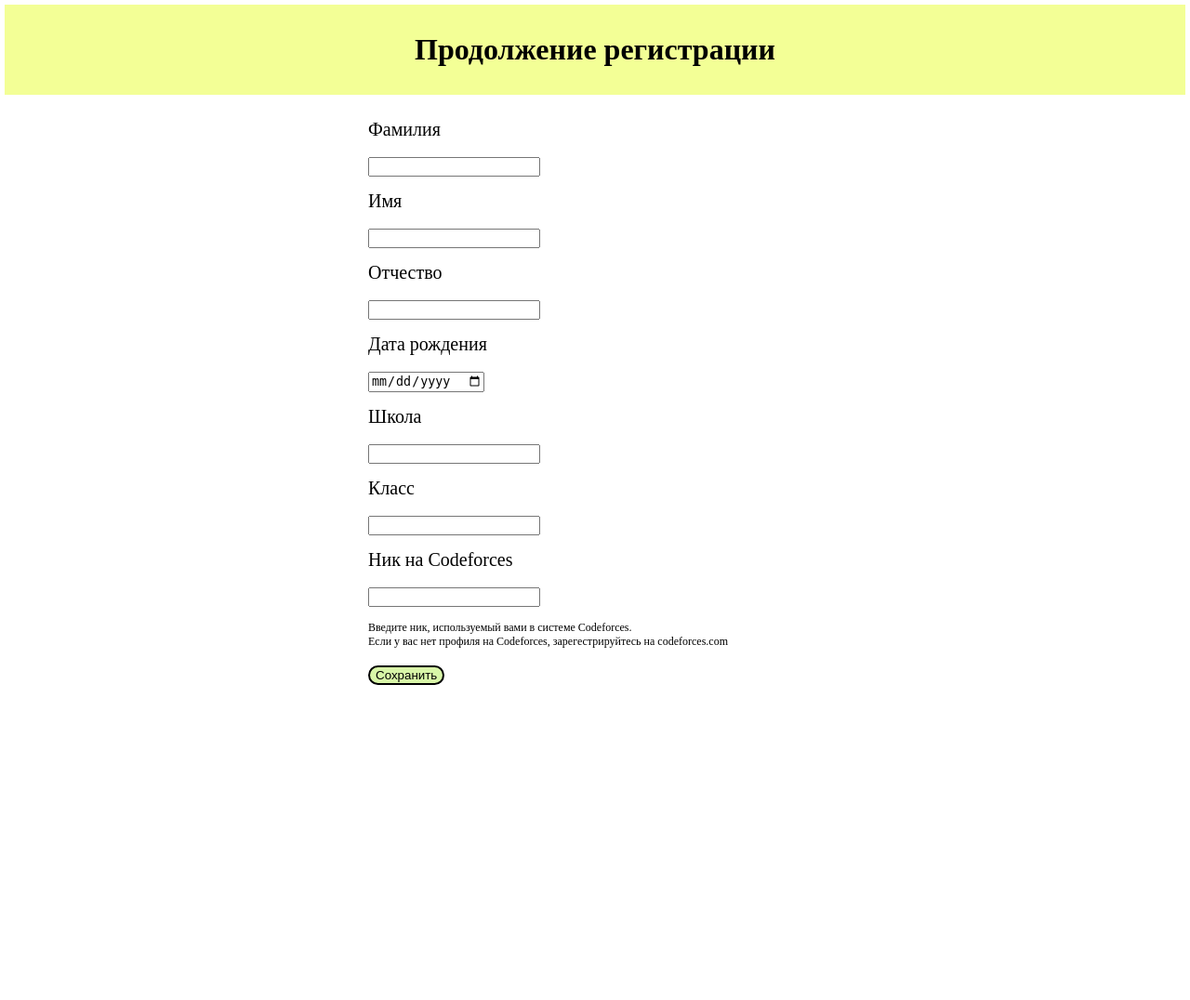
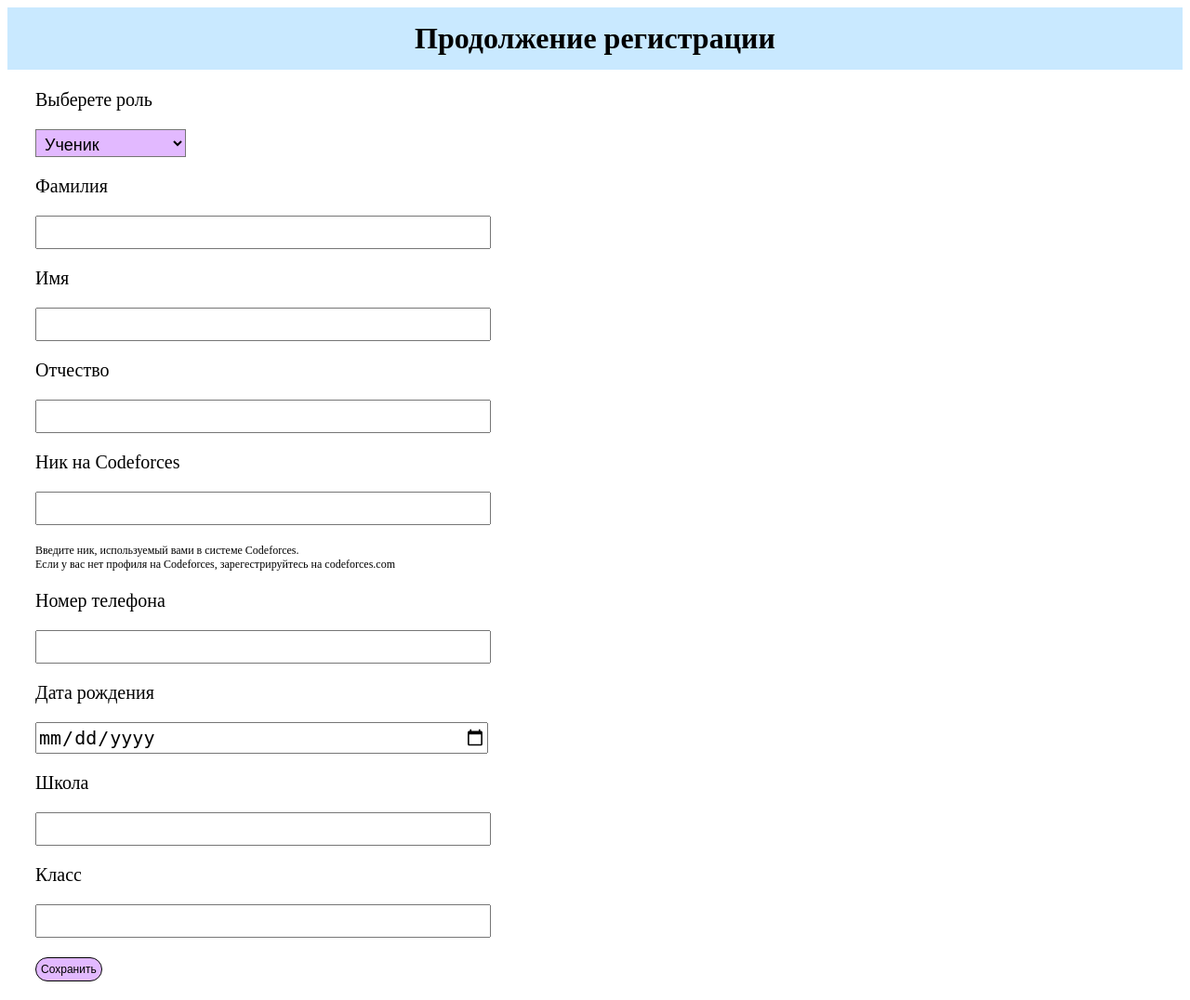
Before and after one commit to khuaigul/KTPMonitor, a Django app: page /continue_registration in a window 1280 px wide. Shown: the whole page at 93% size. Before the commit the page ends 737 px from the top, so only its background shows below. Run offline with Django 4.2, Linux system fonts and the light colour scheme.

Commit message:
registration forms

```diff
--- a/KTP/first_layer/content/static/main/css/ktpmonitor.css
+++ b/KTP/first_layer/content/static/main/css/ktpmonitor.css
@@ -8,13 +8,24 @@ h1{
 
 p {
 	font-size: 20px;
-	padding: 5px;
+/*	padding: 5px;*/
 }
 
 select{
-	margin-left: 20px;
-	text-align: right;
+/*	margin-left: 20px;*/
+	padding: 5px;
+	text-align: left;
+	font-size: 18px;
+	height: 30px;
+	background-color: #E2B9FF;
+
 }
+input{
+	width: 40%;
+	height: 30px;
+	font-size: 20px;
+}
+
 
 .header_empty h1{
 	margin: 0px;
@@ -23,11 +34,10 @@ select{
 }
 
 .block{
-	margin-left: 30%;
-	margin-right: 30%;
-	margin-top: 20px;
+	margin: 0px;
+	padding-left: 30px;
+	padding-right: 30px;
 }
-
 
 .menu p{
 	text-align: center;
@@ -47,15 +57,15 @@ select{
 	padding: 5px;
 }
 
-.reg button{
+/*.reg button{
 	text-align: center;
 	background-color: #D8F6A8;
 	border: 2px solid black;
 	border-radius: 15px;
-}
+}*/
 
 p{
-	margin: 5px;
+/*	margin: 5px;*/
 }
 
 h2{
@@ -67,20 +77,21 @@ h2{
 
 .header
 {
-	background-color: #F3FF96;
-	padding: 30px;
+	background-color: #C9E9FF;
+	padding: 15px;
 	margin-top: 0px;
 }
 
 body{
-	margin: 0px;
-	padding: 5px;
+	/*margin: 0px;
+	padding: 20px;*/
 }
 
 .usual_button{
-	background-color: #D8F6A8;
-	border: 2px solid black;
-	border-radius: 15px;
+	background-color: #E2B9FF;
+	border: 1px solid black;
+	border-radius: 30px;
+	padding: 5px;
 }
 
 .note{
@@ -97,3 +108,10 @@ body{
 	color: #21618C ;
 	text-decoration: underline;
 }
+
+.all_users{
+	font-size: 12px;
+}
+.student{
+/*	display: block;*/
+}
--- a/KTP/first_layer/content/templates/main/continue_registration.html
+++ b/KTP/first_layer/content/templates/main/continue_registration.html
@@ -13,54 +13,89 @@
 		Продолжение регистрации
 	</h1>
 	<div class="block">
+		<div id="role_selector">
+			<p>
+				Выберете роль
+			</p>
+			<select onchange="change_role()">
+				<option value="student" selected="selected">
+					Ученик
+				</option>
+				<option value="teacher">
+					Преподаватель
+				</option>
+			</select>
+		</div>
+		<div id = "lastname" class="all_users">
 			<p>
 				Фамилия
 			</p>
-	<p id="lastname">
+			<p>
 				<input type="" name="">
 			</p>
+		</div>
+		<div id = "firstname" class="all_users">
 			<p>
 				Имя
 			</p>
-	<p id="firstname">
+			<p>
 				<input type="" name="">
 			</p>
+		</div>
+		<div id = "secondname" class="all_users">
 			<p>
 				Отчество
 			</p>
-	<p id="secondname">
+			<p>
 				<input type="" name="">
 			</p>
-	<p>
-		Дата рождения
-	</p>
-	<p id = "birthdate">
-		<input type="date" name="">
-	</p>
-	<p>
-		Школа
-	</p>
-	<p id="school">
-		<input type="" name="">
-	</p>
-	<p>
-		Класс
-	</p>
-	<p id="form">
-		<input type="number" name="">
-	</p>
+		</div>
+		<div id = "nickname" class="all_users">
 			<p>
 				Ник на Codeforces
 			</p>
-	<p id="nickname">
+			<p>
 				<input type="" name="">
 			</p>
 			<p class="note">
 				Введите ник, используемый вами в системе Codeforces. <br>
 				Если у вас нет профиля на Codeforces, зарегестрируйтесь на codeforces.com
 			</p>
+		</div>
+		<div id = "phone" class="all_users">
 			<p>
-		<button class="usual_button" onclick="register_save()">
+				Номер телефона
+			</p>
+			<p>
+				<input type="" name="">
+			</p>
+		</div>
+		<div id = "birthdate" class="student">
+			<p>
+				Дата рождения
+			</p>
+			<p>
+				<input type="date" name="">
+			</p>
+		</div>
+		<div id = "school" class="student">
+			<p>
+				Школа
+			</p>
+			<p>
+				<input type="" name="">
+			</p>
+		</div>
+		<div id = "form" class="student">
+			<p>
+				Класс
+			</p>
+			<p>
+				<input type="number" name="">
+			</p>
+		</div>
+		<p>
+			<button class="all_users usual_button" onclick="register_save()">
 				Сохранить
 			</button>
 		</p>
--- a/KTP/first_layer/content/templates/main/main.html
+++ b/KTP/first_layer/content/templates/main/main.html
@@ -20,11 +20,11 @@
 	<div class="reg">
 		<p id="login_input" ><input placeholder="login"type="text" name="login"></p>
 		<p id="password_input"><input placeholder="password" type="password" name="password"></p>
-		<p><button onclick="enter()">
+		<p><button class="usual_button" onclick="enter()">
 			Войти
 		</button></p>
-		<p><button onclick="document.location='registration'">
-			Зарегестрироваться
+		<p><button class="usual_button" onclick="document.location='registration'">
+			Зарегистрироваться
 		</button></p>
 	</div>
 </div>
--- a/KTP/first_layer/content/templates/main/registration.html
+++ b/KTP/first_layer/content/templates/main/registration.html
@@ -33,7 +33,7 @@
 			</p>
 			<p>
 				<button class="usual_button" onclick="register()">
-				Зарегестрироваться
+					Зарегистрироваться
 				</button>
 			</p>
 	</div>
--- a/KTP/first_layer/content/views.py
+++ b/KTP/first_layer/content/views.py
@@ -93,7 +93,7 @@ def profileData(request):#
     if (request.method == 'POST'):
         print(request.POST["name"])
         print("tytytytyytytytyyt")
-        people.people_add(request)
+        # people.people_add(request)
         return JsonResponse({'status' : True})
     return JsonResponse({"status": False})
 
```
Also changed, not shown: KTP/first_layer/content/static/main/js/registration.js (+46 -25 lines), KTP/first_layer/content/templates/main/choose_role.html (added, +21 -0 lines), KTP/first_layer/db.sqlite3. Lines whose indentation alone changed are shown as unchanged.
